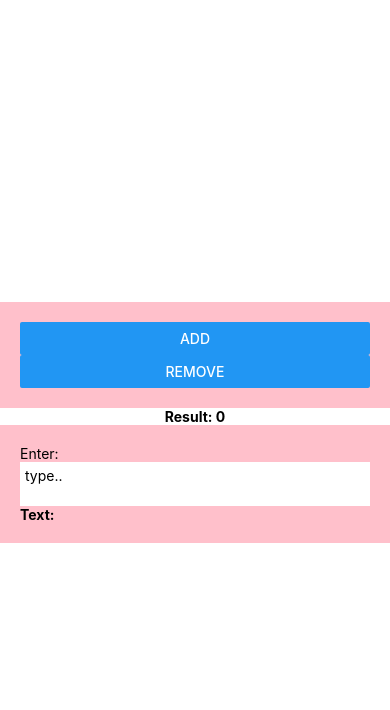
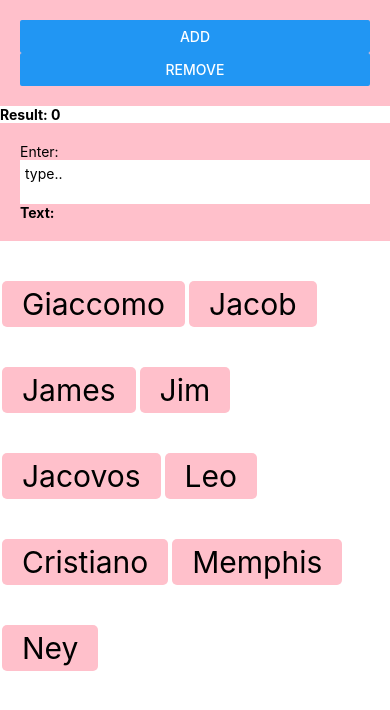
Before and after one commit to Tosini13/firstReactNative, a React Native app: screen / in a window 390 px wide. Shown: the top 710 px of the page. Built offline with nearby package versions, Linux system fonts and the light colour scheme.

Commit message:
added lists

```diff
--- a/App.tsx
+++ b/App.tsx
@@ -1,7 +1,16 @@
 import { StatusBar } from "expo-status-bar";
 import React from "react";
 import { useState } from "react";
-import { Button, StyleSheet, Text, TextInput, View } from "react-native";
+import {
+  Button,
+  FlatList,
+  ScrollView,
+  StyleSheet,
+  Text,
+  TextInput,
+  TouchableOpacity,
+  View,
+} from "react-native";
 
 export default function App() {
   const [count, setCount] = useState<number>(0);
@@ -9,6 +18,7 @@ export default function App() {
 
   return (
     <View style={styles.container}>
+      <View style={styles.head}>
         <View style={styles.header}>
           <Button title="Add" onPress={() => setCount(count + 1)} />
           <Button title="remove" onPress={() => setCount(count - 1)} />
@@ -25,6 +35,8 @@ export default function App() {
           />
           <Text style={styles.button}>Text: {text}</Text>
         </View>
+      </View>
+      <List />
       <StatusBar style="auto" />
     </View>
   );
@@ -36,6 +48,9 @@ const styles = StyleSheet.create({
     backgroundColor: "#fff",
     alignItems: "center",
     justifyContent: "center",
+  },
+  head: {
+    width: "100%",
   },
   header: {
     backgroundColor: "pink",
@@ -51,3 +66,64 @@ const styles = StyleSheet.create({
     borderColor: "black",
   },
 });
+
+const List = () => {
+  const [people, setPeople] = useState([
+    { name: "Giaccomo", id: "1" },
+    { name: "Jacob", id: "2" },
+    { name: "James", id: "3" },
+    { name: "Jim", id: "4" },
+    { name: "Jacovos", id: "5" },
+    { name: "Leo", id: "6" },
+    { name: "Cristiano", id: "7" },
+    { name: "Memphis", id: "8" },
+    { name: "Ney", id: "9" },
+  ]);
+
+  const pressed = (id: string) => {
+    console.log("id", id);
+    setPeople(() => people.filter((person) => person.id !== id));
+  };
+
+  return (
+    <View style={stylesList.listContainer}>
+      <FlatList
+        numColumns={2}
+        keyExtractor={(item) => item.id}
+        data={people}
+        renderItem={({ item: person }) => (
+          <TouchableOpacity onPress={() => pressed(person.id)}>
+            <Text style={stylesList.listItem}>{person.name}</Text>
+          </TouchableOpacity>
+        )}
+      />
+
+      {/* <ScrollView>
+        {people.map((person) => {
+          return (
+            <Text style={stylesList.listItem} key={person.key}>
+              {person.name}
+            </Text>
+          );
+        })}
+      </ScrollView> */}
+    </View>
+  );
+};
+
+const stylesList = StyleSheet.create({
+  listContainer: {
+    backgroundColor: "#fff",
+    flex: 1,
+    width: "100%",
+  },
+  listItem: {
+    backgroundColor: "pink",
+    marginTop: 40,
+    padding: 5,
+    paddingHorizontal: 20,
+    fontSize: 30,
+    marginHorizontal: 2,
+    borderRadius: 5,
+  },
+});
```
Lines whose indentation alone changed are shown as unchanged.
